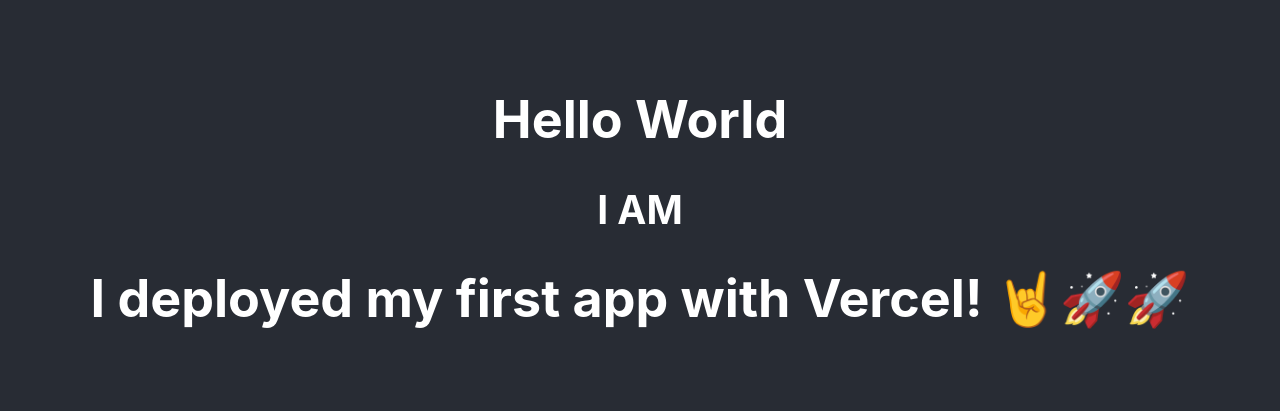
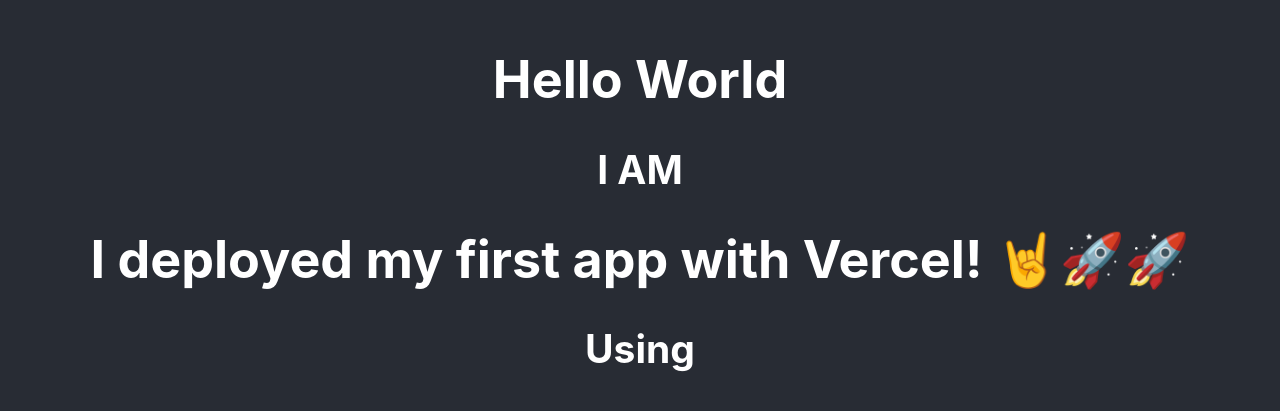
Before and after one commit to rizki97mr/rizki-reactjs1, a React (Create React App) app: page / in a window 1280 px wide. Shown: the part 191-602 px from the top of the page. Built offline with nearby package versions, Linux system fonts and the light colour scheme.

Commit message:
use props in FunctionalComponent

```diff
--- a/src/Materi/Komponen/pembahasan/FunctionalComponent.jsx
+++ b/src/Materi/Komponen/pembahasan/FunctionalComponent.jsx
@@ -1,2 +1,9 @@
-const FunctionalComponent = () => <h1>I deployed my first app with Vercel! 🤘🚀🚀</h1>;
+const FunctionalComponent = ({code}) => {
+    return (
+        <div>
+            <h1>I deployed my first app with Vercel! 🤘🚀🚀</h1>
+            <h2>Using {code}</h2>
+        </div>
+    )
+}
 export default FunctionalComponent;
```
